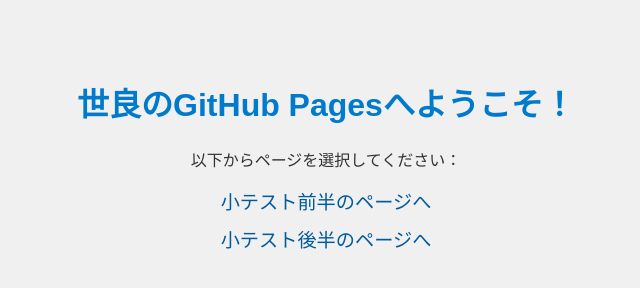
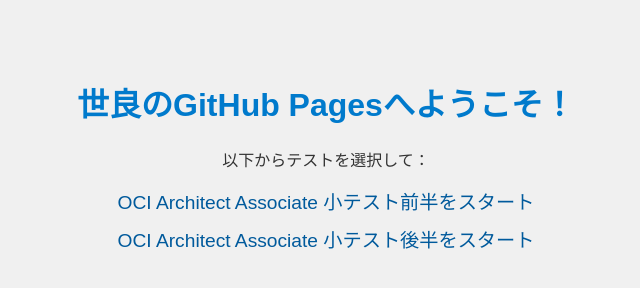
Before and after one commit to Ares2023/Sample, a plain HTML site: page index.html in a window 1280 px wide. Shown: the whole page, without its empty margins (314-954 px from the left). Drawn offline with Linux system fonts and the light colour scheme.

Commit message:
Add files via upload

```diff
--- a/index.html
+++ b/index.html
@@ -3,7 +3,7 @@
 <head>
     <meta charset="UTF-8">
     <meta name="viewport" content="width=device-width, initial-scale=1.0">
-    <title>私のウェブサイトへようこそ</title>
+    <title>世良サイト</title>
     <style>
         body {
             font-family: Arial, sans-serif;
@@ -35,11 +35,11 @@
 <body>
 
     <h1>世良のGitHub Pagesへようこそ！</h1>
-    <p>以下からページを選択してください：</p>
+    <p>以下からテストを選択して：</p>
 
     <ul>
-        <li><a href="test1.html">小テスト前半のページへ</a></li>
-        <li><a href="test2.html">小テスト後半のページへ</a></li>
+        <li><a href="test1.html">OCI Architect Associate 小テスト前半をスタート</a></li>
+        <li><a href="test2.html">OCI Architect Associate 小テスト後半をスタート</a></li>
     </ul>
 
 </body>
```
